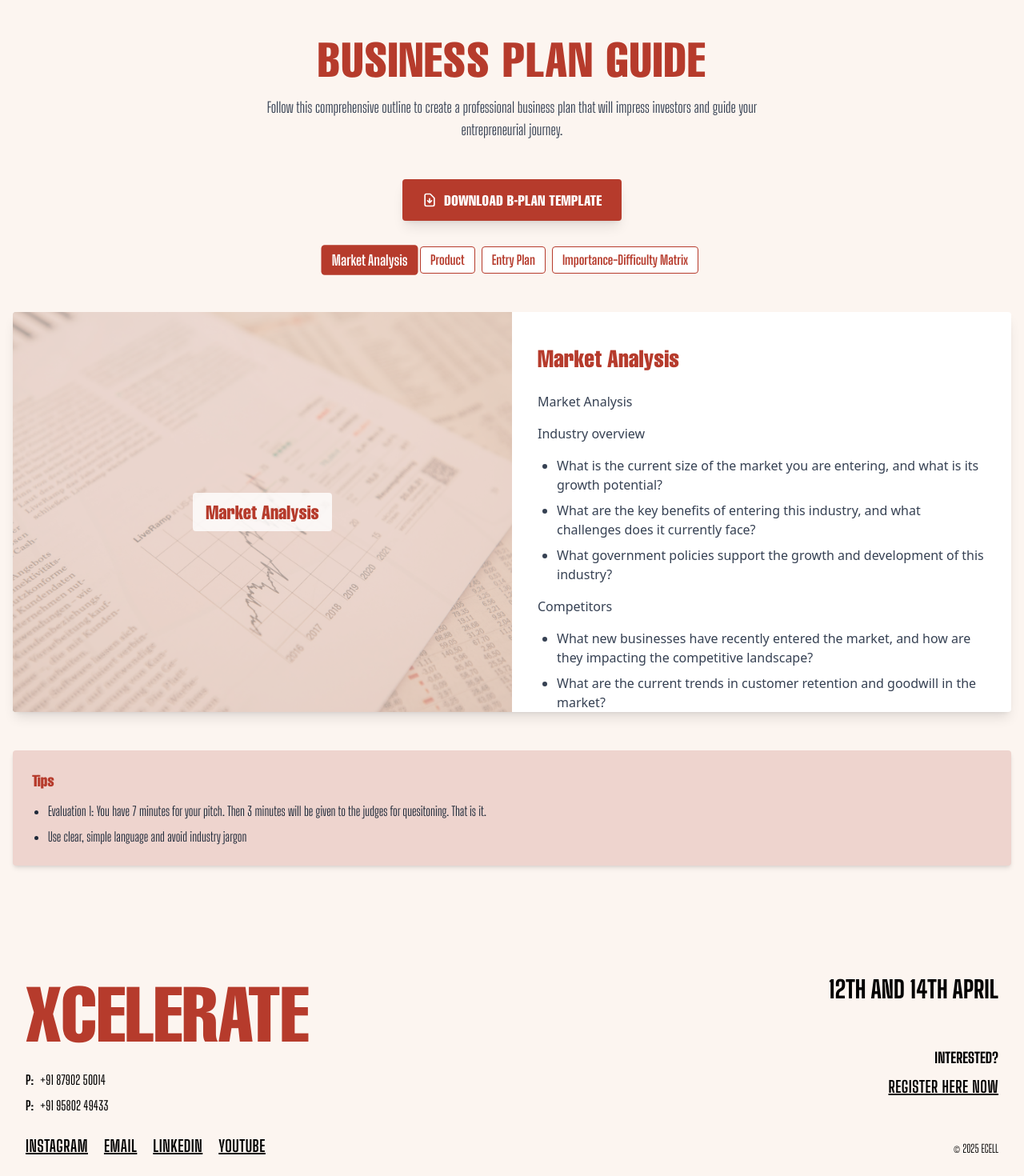
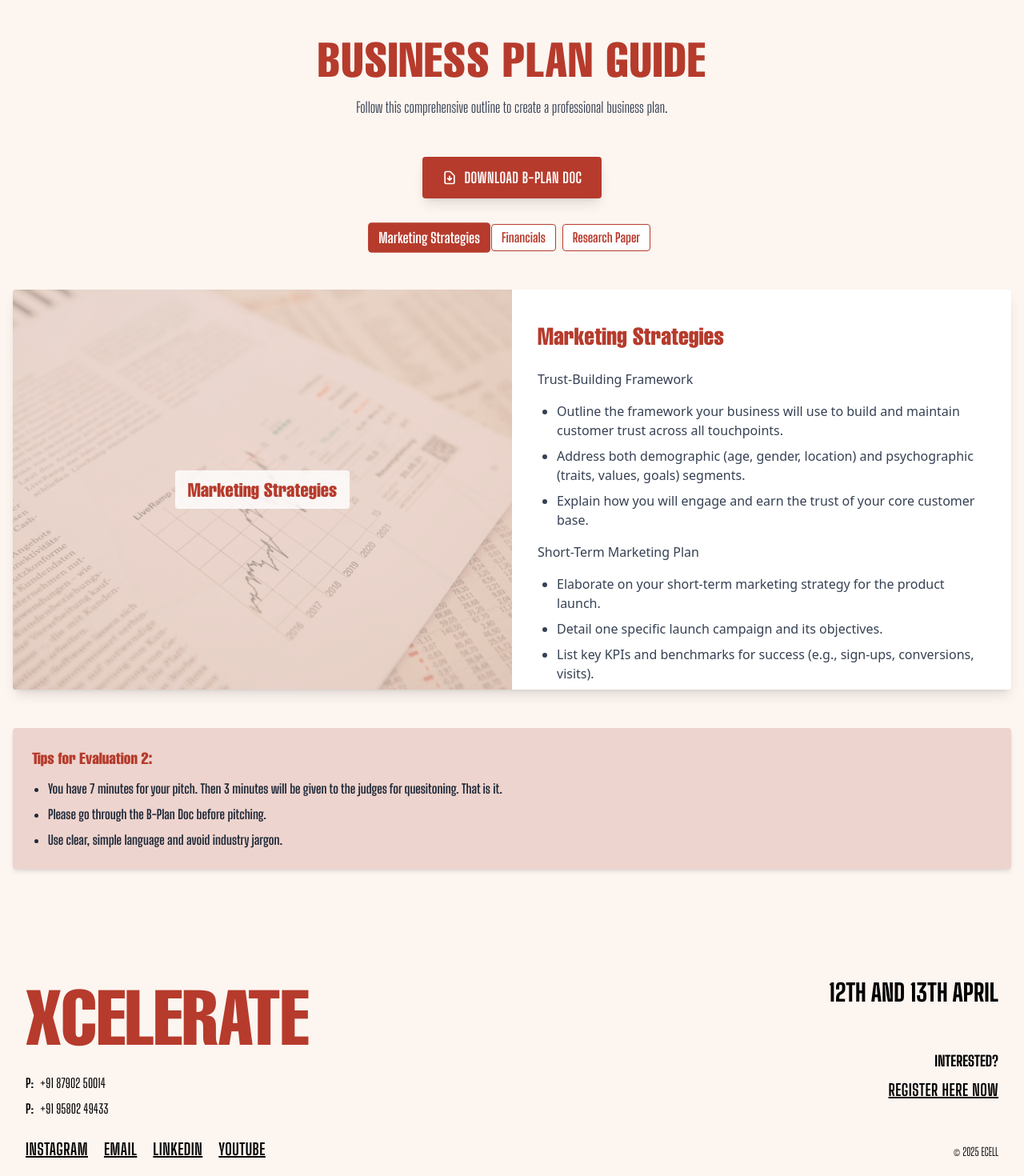
Before and after one commit to khushwant1234/Ecell, a Next.js app: page /itinerary in a window 1280 px wide. Shown: the part 80-1550 px from the top of the page at 80% size. Built offline with nearby package versions, Linux system fonts and the light colour scheme.

Commit message:
added B-Plan doc2

```diff
--- a/app/itinerary/page.tsx
+++ b/app/itinerary/page.tsx
@@ -78,112 +78,77 @@ export default function Page() {
   const bplanSections = useMemo(
     () => [
       {
-        title: "Market Analysis",
-        content: `Market Analysis
-Industry overview
-•	What is the current size of the market you are entering, and what is its growth potential?
-•	What are the key benefits of entering this industry, and what challenges does it currently face?
-•	What government policies support the growth and development of this industry?
-Competitors
-•	What new businesses have recently entered the market, and how are they impacting the competitive landscape?
-•	What are the current trends in customer retention and goodwill in the market?
-Market Trends
-•	Have the number of people in your target market been increasing or decreasing over the last several years?
-•	How do changes in the current market affect your idea?
-•	What all factors affect the market you are entering?
-Risk and Recovery Dynamics
-•	What level of risk is typically tolerated in your industry, and how are failures generally perceived?
-•	How much flexibility does the industry offer for businesses to learn from and bounce back after setbacks?
-•	How does the nature of customer loyalty or perception affect a brand’s ability to recover from mistakes?
-For example, a poorly received tequila brand in India may struggle to regain customer trust, potentially leading to business failure. In contrast, a clothing brand with one bad season can still recover in the next, retaining its customer base. Assessing an industry’s flexibility helps determine how much risk can be taken while ensuring long-term sustainability.
-Target market
-•	Who is your ideal customer in terms of age, gender, income level, and lifestyle? Include other relevant demographic information as well.
-•	What is the estimated size and spending potential of this target market in your geographic area?
-Market Research
-•	Does the plan thoroughly describe the target market, customer needs, and competitive landscape? Is it comprehensive?
-•	How accurate and up to date is the market research provided?
-•	Are there clear insights derived from the market research that are actionable for the business?
+        title: "Marketing Strategies",
+        content: `Trust-Building Framework
+•	Outline the framework your business will use to build and maintain customer trust across all touchpoints.
+•	Address both demographic (age, gender, location) and psychographic (traits, values, goals) segments.
+•	Explain how you will engage and earn the trust of your core customer base.
+Short-Term Marketing Plan
+•	Elaborate on your short-term marketing strategy for the product launch.
+•	Detail one specific launch campaign and its objectives.
+•	List key KPIs and benchmarks for success (e.g., sign-ups, conversions, visits).
+Marketing Channels and Goals
+•	Identify the most effective channels to reach your target audience.
+•	Set clear, measurable goals aligned with your overall marketing strategy.
+Long-Term Marketing Strategy
+•	Outline how you plan to sustain and grow your brand over time.
+•	Explain how long-term efforts will complement short-term tactics.
+•	Include plans for scaling, market expansion, or brand evolution.
+Strategic Partnerships and Alliances
+•	Discuss any partnerships or alliances that support distribution, marketing, or development.
+•	Highlight the benefits and roles of each partnership in your strategy.
+Customer Feedback Inflow
+•	Explain your feedback collection system and how it's managed.
+•	Describe how feedback is used to improve offerings and customer experience.
+•	Emphasize your startup's responsiveness and adaptability.
 -	-	-
+
 `,
         image: "/Images/bplan/MarketAnalysis.jpg",
         // contentImage: "/Images/bplan/market-content.jpg",
       },
       {
-        title: "Product",
-        content: `Product
-Product Description
-•	Give a brief overview of your product.
-•	What problem does your product solve?
-•	What makes your product unique compared to existing alternatives in the market? (USP)
-Key Features and Functionality
-•	How does your product work?
-•	What advantages does the product offer over competing products in terms of quality, performance, or functionality?
-•	What are the main benefits that users can expect from using your product?
-Product Development
-•	What was the inspiration behind developing your product?
-•	Describe the development process of your product.
-•	How do you ensure the quality and reliability of your product?
-•	What kind of machinery and resources would you require in this stage?
-KPI (Key Performance Indicators)
-•	What metrics or KPIs are you using to measure the success and performance of your product?
-•	How do you plan to achieve this performance/success?
-Product Stability and Market Protection
-•	What unique features, expertise, or intellectual property make your product or service hard to replicate?
-•	Are there barriers to entry such as regulations, licensing, or specialized knowledge that protect your position?
-•	How adaptable is your product to changing market conditions and evolving consumer needs?
-•	What safeguards exist to maintain long-term competitiveness and reduce vulnerability to new entrants?
-DFV Analysis
-•	Desirability: Was the product desired before it existed?
-•	Feasibility: Is it feasible to grow and sustain in the long run?
-•	Viability: How viable is the implementation of the product?
-Scalability and technical infrastructure:
-•	What technical infrastructure supports your product?
-•	How do you plan to handle increased demand as your user base grows?
-•	Can your product evolve to keep up with changing market trends and consumer demands?
-Customer management:
-•	Customer fixedness: Does the product have what it takes to penetrate the dynamic market with changing market trends?
-•	Customer retention: Is the product capable of quickly building a loyal customer base? How?
-•	Value Loop creation: How does your business create a value loop by continuously delivering, capturing, and enhancing value through customer interaction and feedback?
-Psychological Influences and Stakeholders’ Mindsets
-•	How effectively does the product create a psychological impact on users, shaping their trust and engagement?
-•	In what ways does the product align with stakeholders’ values, goals, and expectations?
-•	Does the concept positively impact both user behavior and stakeholder confidence?
+        title: "Financials",
+        content: `Revenue Sources
+•	Identify the different sources of revenue in your business, including primary products/services, one-time offerings, and recurring income streams like subscriptions.
+•	Break down the percentage of revenue generated by each source and explain strategies to optimize the effort-to-reward ratio for each.
+•	Define which market segments are targeted by each revenue stream and justify the reasoning behind these choices.
+•	Evaluate the profit generated per acquired customer per product over their lifetime, and explain how customer churn impacts this.
+•	Outline the strategies you will implement to minimize churn and sustain long-term profitability.
+Cost Structure
+•	List all major cost components, including recurring expenses (e.g., marketing, server maintenance), development costs, and infrastructure-related outflows.
+•	Track the evolution of these costs over time to reflect business growth, scaling operations, and shifting priorities.
+•	Account for asset depreciation and outline a plan for periodic reinvestment in essential equipment and resources.
+•	Provide a clear breakdown of distribution, logistics, and employment-related expenses, particularly during the early stages of the business.
+Financial Predictions
+•	Present clear and well-explained financial statements, including a balance sheet, using the previously outlined revenue and cost figures to forecast near-future performance.
+•	Define a strategy to increase profit margins by optimizing business costs and enhancing operational efficiency. Include scaling-related costs such as employment, and outline how tech or automation will maintain efficiency as the business grows.
+•	State the initial funds or investment required (external or bootstrapped) and provide a detailed Return on Investment (ROI) plan for investors, including quarterly growth projections.
+•	Show a comprehensive break-even analysis, detailing the business’s burn rate, the runway available with the current funding, and the estimated point at which the business will become profitable.
+•	Build a long-term financial roadmap, listing key milestones to be reached within a realistic timeframe. Explain how these milestones will serve as pivot points and affect your financial trajectory.
+•	Provide a cost-benefit analysis of the major milestones in your roadmap and explain how these milestones will impact the company’s financial health in the long term.
+•	Break down financial projections into short-term (1–2 years) and long-term (5–10 years) timelines. Clearly specify whether the business is bootstrapped or seeking external funding and explain how this influences your financial outlook.
+Sustainability
+•	Assess how the business remains sustainable with market volatility. Account for financial risks (interest rate changes, market downfalls, or funding delays etc.).
+•	Provide a detailed risk probability scoring and a numerical analysis of the impact with mitigation strategies. Include operational risks (supply chain disruptions, tech failures etc.).
+Government Grants and Benefits:
+•	List government grants and schemes that the business can leverage/benefit from.
+•	Include tax benefits, regulatory advantages, and startup-friendly laws beyond just grants.
 -	-	-
+
 `,
         image: "/Images/bplan/MarketAnalysis.jpg",
         // contentImage: "/Images/bplan/product-content.jpg",
       },
       {
-        title: "Entry Plan",
-        content: `Entry Plan
-Market Positioning & Go-To-Market Strategy
-•	Describe how the product is positioned in the market (e.g., luxury, economical, etc.).
-•	Define the core deliverables of the product or service.
-•	Explain the pricing strategy and how it compares to competitors.
-Execution Timeline
-•	Provide a phased rollout plan, including MVP, beta release, and full launch stages.
-•	List key milestones along with measurable targets for each phase.
-Resource Allocation
-•	Outline the budget requirements necessary for a successful launch.
-•	Identify critical team roles and key partnerships essential to execution.
-•	Plan a launch event or a similar promotional initiative to generate traction.
-•	Provide a strategic resource allocation plan based on specific geographic locations.
-Risk Mitigation
-•	Identify potential barriers to market entry that could impact the launch.
-•	Describe contingency plans in place to address unforeseen challenges.
-Pre-Launch Feedback
-•	Explain how pre-launch market feedback will be gathered and analyzed.
-•	Highlight how key insights from the feedback will influence product or strategy adjustments.
--	-	-
+        title: "Research Paper",
+        content: `A business has the capability to contribute to not just society, but to its own economic space, through research. This could either be through the means of R&D in their own product/service, revolutionizing the world one step at a time, or through research work related even remotely to their field, furthering the capabilities and knowledge of the market.
+•	Provide a new concept not currently existing in the market or the economy (this could be a method to solve a problem, an unobserved trend, a concept or an idea) in the format of a research paper (for example, from the journal of EJMS).
+•	Include a basic hypothesis, facts/statistics cited from other research papers, with references.
+•	Conclude how they prove/disprove the initial hypothesis as the result, and how it affects the related field.
 `,
         image: "/Images/bplan/MarketAnalysis.jpg",
         // contentImage: "/Images/bplan/entry-content.jpg",
-      },
-      {
-        title: "Importance-Difficulty Matrix ",
-        content: `An IDM is a tabular representation used to identify the nuances and intricacies of your idea, product, or service. It is an important matrix that helps you understand your standing in the market as on day zero. Teams will be judged based on their awareness of their product positioning and the strategies they plan to use to build upon that position in the future. Use the image below as a reference.`,
-        image: "/Images/bplan/MarketAnalysis.jpg",
-        contentImage: "/Images/bplan/IDM.png",
       },
     ],
     []
@@ -209,8 +174,7 @@ Pre-Launch Feedback
             className={`${bigShouldersDisplay.className} text-lg text-gray-700 mt-4 max-w-2xl mx-auto`}
           >
             Follow this comprehensive outline to create a professional business
-            plan that will impress investors and guide your entrepreneurial
-            journey.
+            plan.
           </p>
         </motion.div>
 
@@ -221,7 +185,7 @@ Pre-Launch Feedback
           className="flex justify-center mb-8"
         >
           <a
-            href="/Images/bplan/B-Plan-Doc.pdf"
+            href="/Images/bplan/B-Plan-Doc2.pdf"
             download
             className="flex items-center gap-2 bg-[#B63B2C] hover:bg-[#A32A1B] text-white py-3 px-6 rounded-sm transition-all duration-300 shadow-lg hover:shadow-xl transform hover:scale-105"
           >
@@ -240,9 +204,9 @@ Pre-Launch Feedback
               />
             </svg>
             <span
-              className={`${helveticaCompressed.className} uppercase text-lg tracking-wide`}
+              className={`${bigShouldersDisplay.className} font-bold uppercase text-lg tracking-wide`}
             >
-              Download B-Plan Template
+              Download B-Plan Doc
             </span>
           </a>
         </motion.div>
@@ -307,25 +271,6 @@ Pre-Launch Feedback
               {/* Render formatted content */}
               {formatContent(bplanSections[activeSection].content)}
 
-              {/* Render additional content image if available */}
-              {bplanSections[activeSection].contentImage && (
-                <motion.div
-                  initial={{ opacity: 0, y: 10 }}
-                  animate={{ opacity: 1, y: 0 }}
-                  transition={{ duration: 0.5, delay: 0.2 }}
-                  className="mt-6 mb-4"
-                >
-                  <img
-                    src={bplanSections[activeSection].contentImage}
-                    alt={`${bplanSections[activeSection].title} Illustration`}
-                    className="w-full rounded-sm shadow-md border border-gray-200"
-                  />
-                  <p className="text-sm text-gray-500 mt-2 text-center italic">
-                    {bplanSections[activeSection].title} - Visual Reference
-                  </p>
-                </motion.div>
-              )}
-
               {/* Section Progress Indicator */}
               <div className="mt-8 flex gap-1 justify-center">
                 {bplanSections.map((_, index) => (
@@ -353,16 +298,17 @@ Pre-Launch Feedback
           <h3
             className={`${helveticaCompressed.className} text-xl text-[#B63B2C] mb-3`}
           >
-            Tips
+            Tips for Evaluation 2:
           </h3>
           <ul
-            className={`${bigShouldersDisplay.className} text-gray-800 space-y-2 list-disc pl-5`}
+            className={`${bigShouldersDisplay.className} font-bold text-gray-800 space-y-2 list-disc pl-5`}
           >
             <li>
-              Evaluation 1: You have 7 minutes for your pitch. Then 3 minutes
-              will be given to the judges for quesitoning. That is it.
+              You have 7 minutes for your pitch. Then 3 minutes will be given to
+              the judges for quesitoning. That is it.
             </li>
-            <li>Use clear, simple language and avoid industry jargon</li>
+            <li>Please go through the B-Plan Doc before pitching.</li>
+            <li>Use clear, simple language and avoid industry jargon.</li>
             {/* <li>
               Include visuals like charts and graphs to illustrate key data
             </li>
--- a/components/footer/footer.tsx
+++ b/components/footer/footer.tsx
@@ -117,7 +117,7 @@ const Footer: React.FC<FooterProps> = ({ textColor }) => {
               <h3
                 className={`${bigShouldersDisplay.className} text-xl sm:text-2xl md:text-3xl text-black uppercase font-extrabold`}
               >
-                12th and 14th April
+                12th and 13th April
               </h3>
             </motion.div>
 
```
Also changed, not shown: 1 other file (tests, documents, lock files or other folders).
